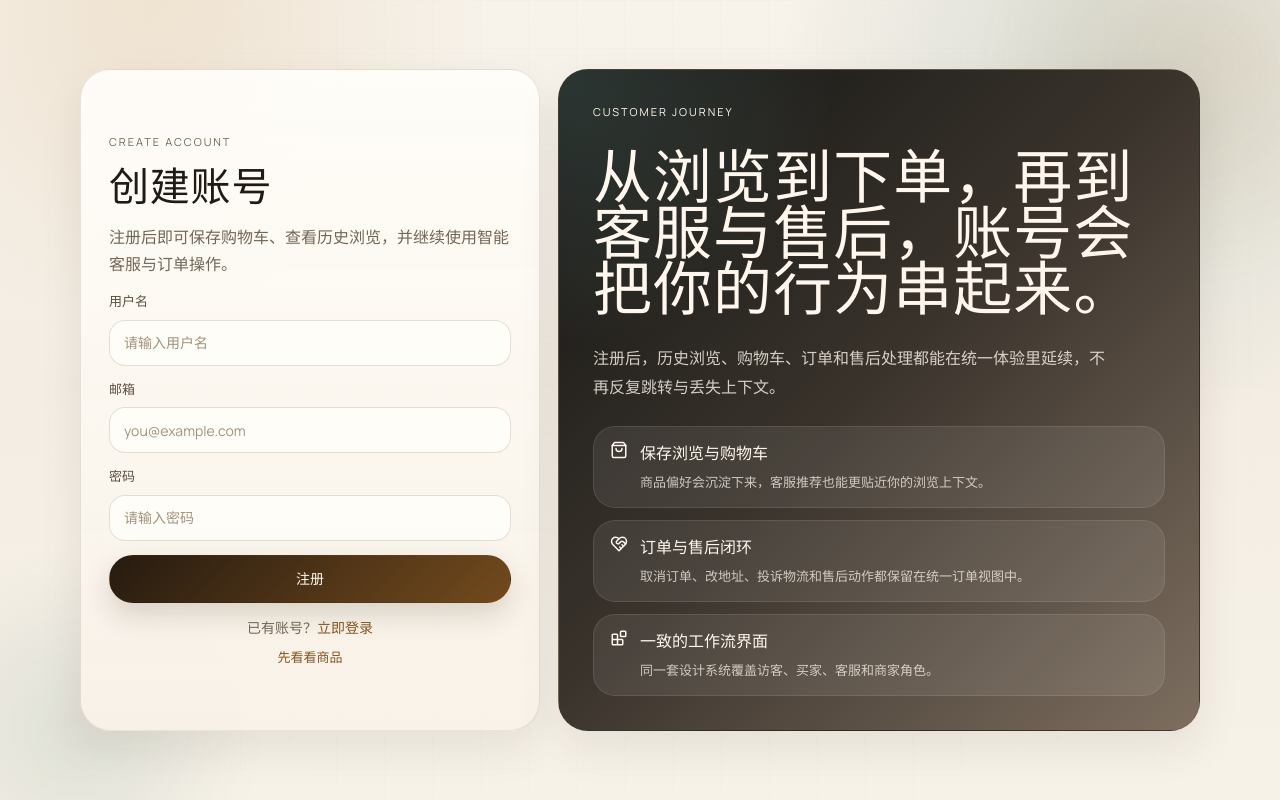
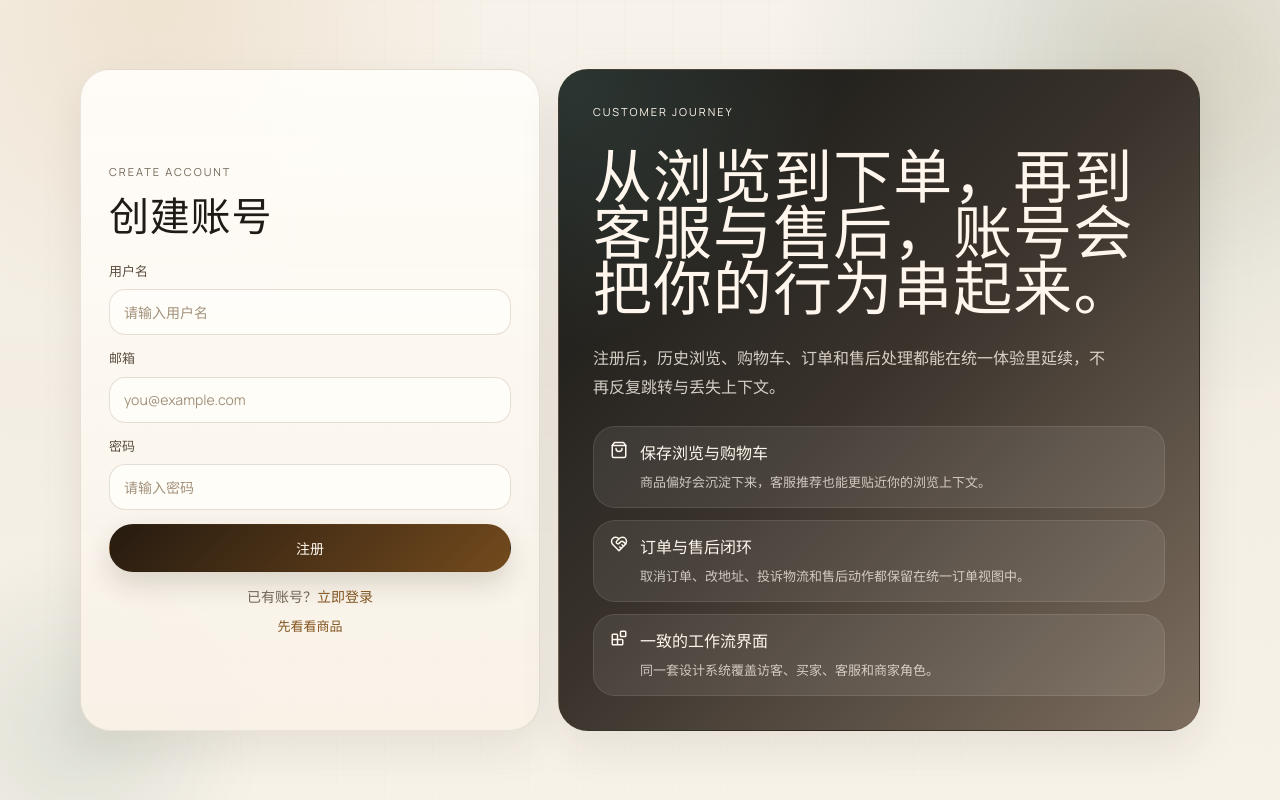
Before and after one commit to MAK1MAAaa/Rasa-EC-bot, a Vue app in the folder frontend/: page /register in a window 1280 px wide. Built offline with nearby package versions, Linux system fonts and the light colour scheme; no server answers.

Commit message:
美化登录注册页面

```diff
--- a/frontend/src/views/Login.vue
+++ b/frontend/src/views/Login.vue
@@ -87,7 +87,6 @@ const handleLogin = async () => {
         <div class="card-head">
           <p class="eyebrow muted">Account Access</p>
           <h2>账号登录</h2>
-          <p>输入邮箱与密码，继续当前商城浏览或进入商家工作台。</p>
         </div>
 
         <label class="field">
--- a/frontend/src/views/Register.vue
+++ b/frontend/src/views/Register.vue
@@ -39,7 +39,6 @@ const handleRegister = async () => {
         <div class="card-head">
           <p class="eyebrow muted">Create Account</p>
           <h2>创建账号</h2>
-          <p>注册后即可保存购物车、查看历史浏览，并继续使用智能客服与订单操作。</p>
         </div>
 
         <label class="field">
```
